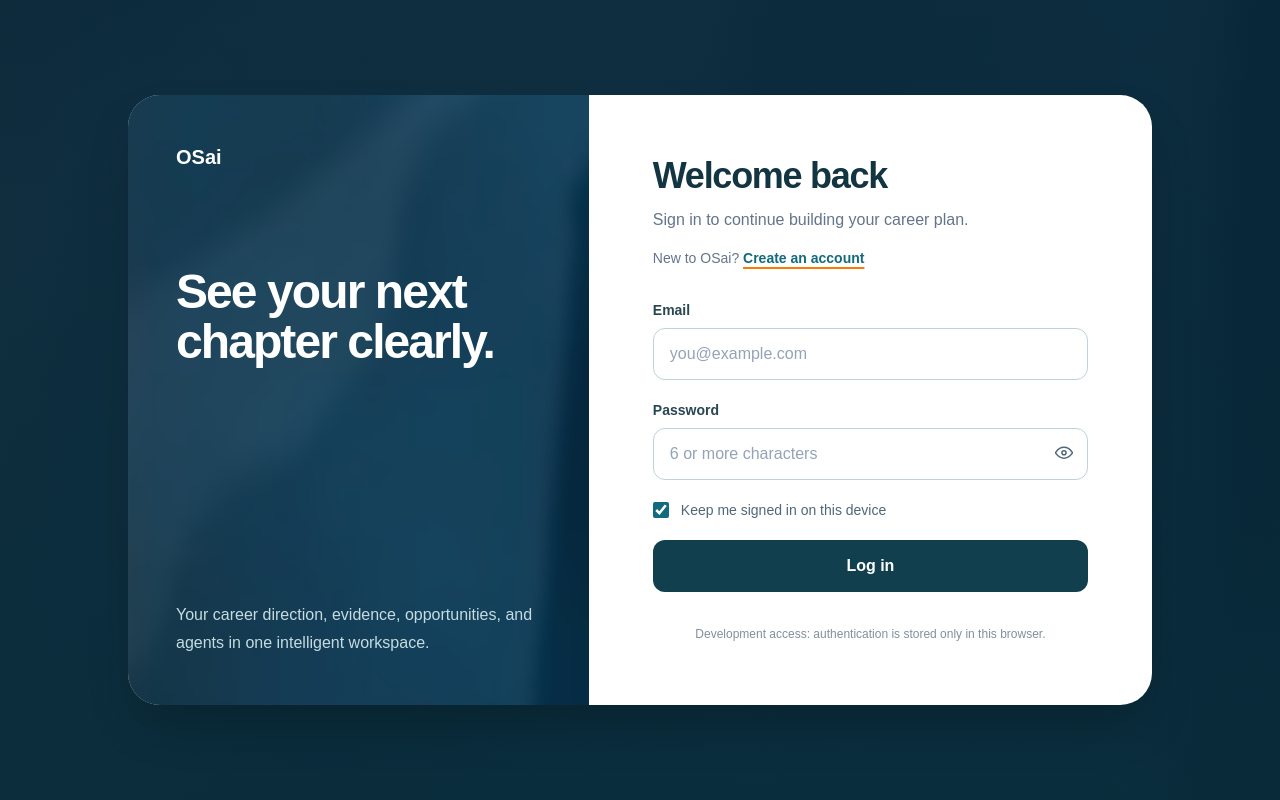
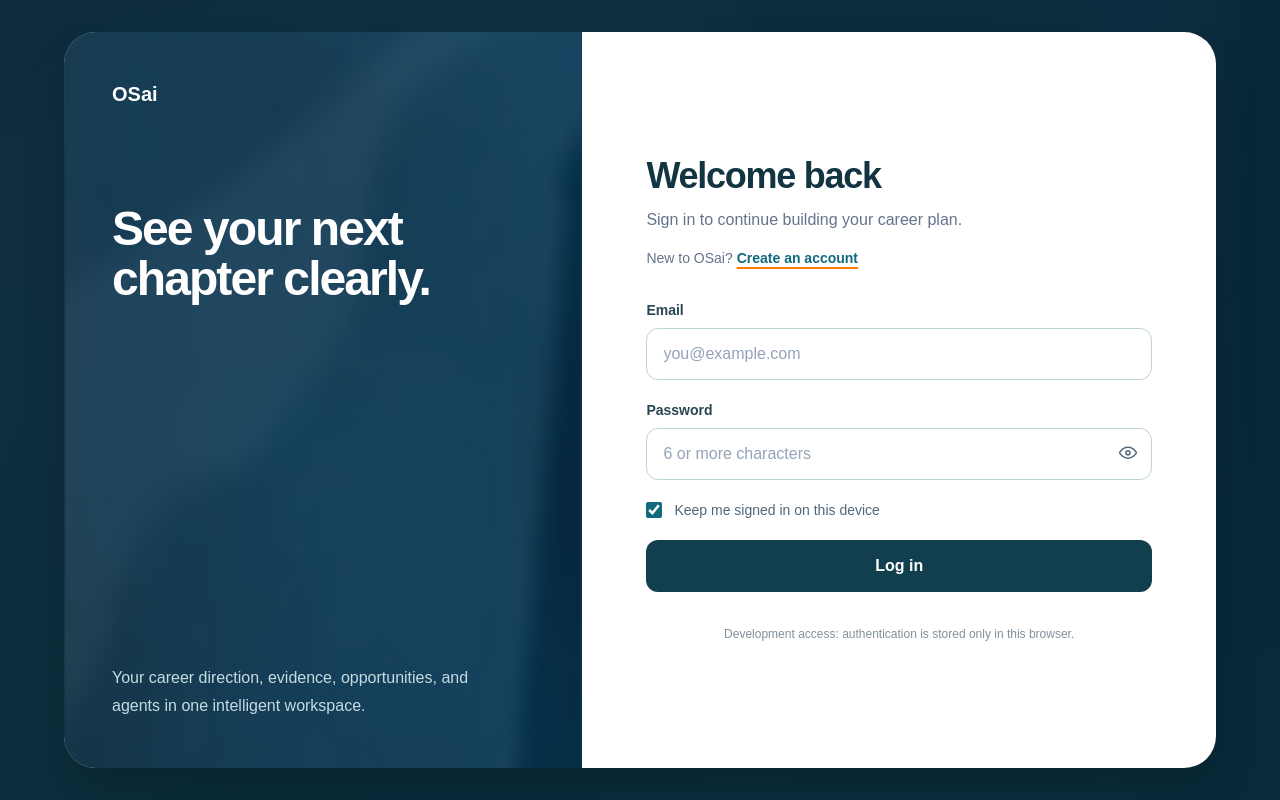
Before and after one commit to OrbitSystemsAi/career-pivot, a Next.js app: page / in a window 1280 px wide. Built offline with nearby package versions, Linux system fonts and the light colour scheme.

Commit message:
Constrain authentication panel dimensions

```diff
--- a/core/auth/LoginScreen.tsx
+++ b/core/auth/LoginScreen.tsx
@@ -3,6 +3,11 @@
 import { FormEvent, useState } from "react";
 
 import { useAuth } from "./AuthProvider";
+
+type LoginScreenProps = {
+  initialMode?: "login" | "create";
+  onBack?: () => void;
+};
 
 type PasswordVisibilityButtonProps = {
   isVisible: boolean;
@@ -64,9 +69,12 @@ function PasswordVisibilityButton({
   );
 }
 
-export default function LoginScreen() {
+export default function LoginScreen({
+  initialMode = "login",
+  onBack,
+}: LoginScreenProps) {
   const { createAccount, login } = useAuth();
-  const [mode, setMode] = useState<"login" | "create">("login");
+  const [mode, setMode] = useState<"login" | "create">(initialMode);
   const [displayName, setDisplayName] = useState("");
   const [email, setEmail] = useState("");
   const [password, setPassword] = useState("");
@@ -112,7 +120,7 @@ export default function LoginScreen() {
 
   return (
     <main
-      className="flex min-h-screen items-center justify-center px-5 py-10 text-[#123541]"
+      className="h-screen overflow-hidden px-5 py-6 text-[#123541] sm:px-8 sm:py-8"
       style={{
         backgroundImage:
           "linear-gradient(rgba(9,39,54,.86),rgba(9,43,57,.94)),url('/nav-texture.png')",
@@ -120,8 +128,8 @@ export default function LoginScreen() {
         backgroundSize: "cover",
       }}
     >
-      <section className="grid w-full max-w-5xl overflow-hidden rounded-[2rem] bg-white shadow-2xl lg:grid-cols-[0.9fr_1.1fr]">
-        <div className="relative hidden min-h-[610px] overflow-hidden bg-[#0c3241] p-12 text-white lg:flex lg:flex-col lg:justify-between">
+      <section className="mx-auto grid h-[calc(100vh-3rem)] w-full max-w-6xl overflow-hidden rounded-[2rem] bg-white shadow-2xl sm:h-[calc(100vh-4rem)] lg:grid-cols-[0.9fr_1.1fr]">
+        <div className="relative hidden min-h-0 overflow-hidden bg-[#0c3241] p-12 text-white lg:flex lg:flex-col lg:justify-between">
           <div
             aria-hidden="true"
             className="absolute inset-0 opacity-50"
@@ -143,10 +151,29 @@ export default function LoginScreen() {
           </p>
         </div>
 
-        <div className="flex min-h-[610px] flex-col justify-center px-7 py-12 sm:px-14 lg:px-16">
-          <div className="mb-10 lg:hidden">
+        <div className="min-h-0 overflow-y-auto px-7 py-12 sm:px-14 lg:px-16">
+          <div className="flex min-h-full flex-col justify-center">
+          <div className="mb-10 flex items-center justify-between lg:hidden">
             <p className="text-lg font-semibold text-[#0c3241]">OSai</p>
+            {onBack ? (
+              <button
+                className="text-sm font-semibold text-[#116a7e] hover:text-[#ff7a00]"
+                onClick={onBack}
+                type="button"
+              >
+                Back
+              </button>
+            ) : null}
           </div>
+          {onBack ? (
+            <button
+              className="mb-7 hidden w-fit items-center gap-2 text-sm font-semibold text-[#50677a] transition hover:text-[#ff7a00] lg:flex"
+              onClick={onBack}
+              type="button"
+            >
+              <span aria-hidden="true">←</span> Back to introduction
+            </button>
+          ) : null}
           <h2 className="text-4xl font-semibold tracking-[-0.035em] text-[#123541]">
             {mode === "login" ? "Welcome back" : "Create your account"}
           </h2>
@@ -313,6 +340,7 @@ export default function LoginScreen() {
           <p className="mt-8 text-center text-xs leading-5 text-[#80909e]">
             Development access: authentication is stored only in this browser.
           </p>
+          </div>
         </div>
       </section>
     </main>
```
